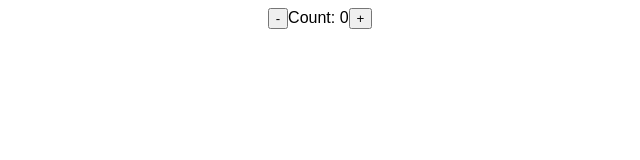
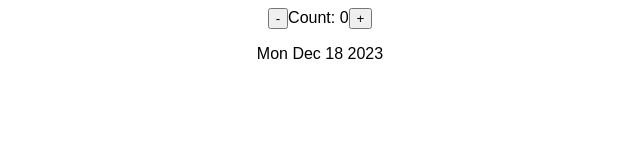
Before and after one commit to Jpkeys29/Date-Counter-React, a React (Create React App) app: page / in a window 1280 px wide. Shown: the top 160 px of the page, without its empty margins (320-960 px from the left). Built offline with nearby package versions, Linux system fonts and the light colour scheme.

Commit message:
Setting up date goal

```diff
--- a/src/App.js
+++ b/src/App.js
@@ -11,13 +11,18 @@ export default function App() {
 
 function Counter() {
   const [count, setCount] = useState(0);
+  const date = new Date("December 18 2023");
+  date.setDate(date.getDate() + count);
+
+
   return (
     <div>
-      <div>
+      {/* <div> */}
         <button onClick={() => setCount((c) => c - 1)}>-</button>
         <span>Count: {count}</span>
         <button onClick={() => setCount((c) => c + 1)}>+</button>
-      </div>
+      {/* </div> */}
+      <p> {date.toDateString()} </p>
     </div>
   );
 }
```
